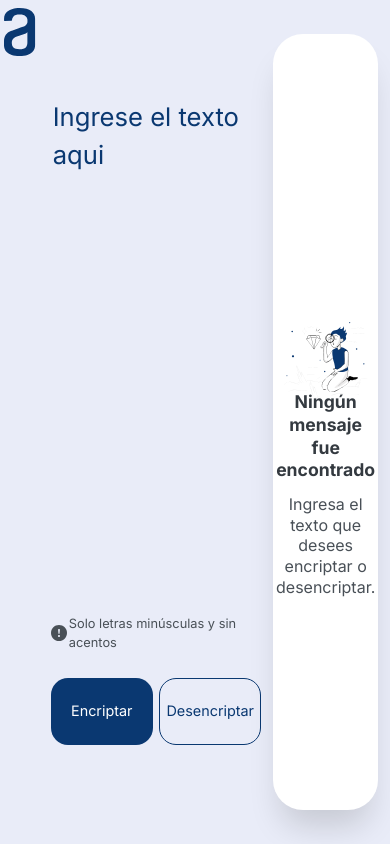
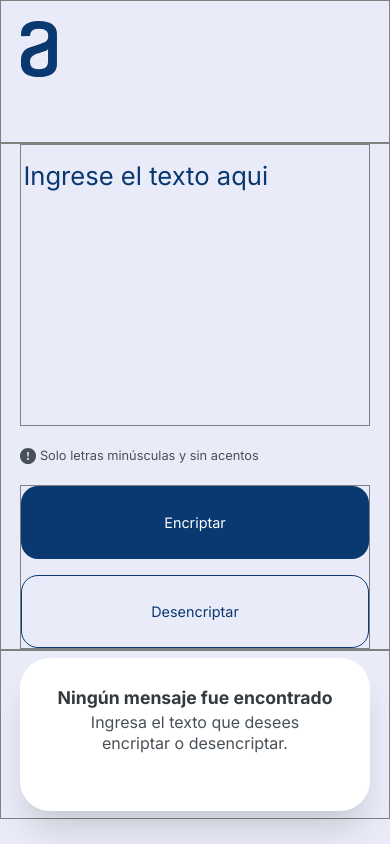
Before and after one commit to JoseDanielRomero/Challenge-Oracle-ONE, a plain HTML site: page index.html in a window 390 px wide. Drawn offline with nearby package versions, Linux system fonts and the light colour scheme.

Commit message:
Se estructuro las bases del diseno responsive para moviles, y en el style.css se agregaron comentarios para aportar a la lectura del codigo

```diff
--- a/function.js
+++ b/function.js
@@ -21,8 +21,8 @@ const diccionarioDesencriptado = {
 function copyToClipboard(text) {
     var sampleTextarea = document.createElement("textarea");
     document.body.appendChild(sampleTextarea);
-    sampleTextarea.value = text; //save main text in it
-    sampleTextarea.select(); //select textarea contenrs
+    sampleTextarea.value = text;
+    sampleTextarea.select();
     document.execCommand("copy");
     document.body.removeChild(sampleTextarea);
 }
--- a/index.html
+++ b/index.html
@@ -16,13 +16,13 @@
 
     <div class="contenedor">
 
-        <div class="logo-box">
+        <div class="logo-box flex">
 
             <img id="logo" src="Vector.svg">
 
         </div>
 
-        <div class="main-content">
+        <div class="main-content flex">
 
             <textarea id="campo-texto" placeholder="Ingrese el texto aqui" spellcheck="false"></textarea>
 
@@ -38,7 +38,7 @@
 
         </div>
 
-        <div class="side-content">
+        <div class="side-content flex">
 
             <div id="empty-box" class="side-box">
 
--- a/style.css
+++ b/style.css
@@ -150,7 +150,7 @@ html, body {
     gap: 10%;
 }
 
-/* ---------------- SIDE CONTENT: SIN RESPUESTA ----------------*/
+/* ------------ SIDE CONTENT: SIN RESPUESTA ------------*/
 
 #ilustracion {
     width: 80%;
@@ -184,7 +184,7 @@ html, body {
     padding: 0 6.5%;
 }
 
-/* ---------------- SIDE CONTENT: CON RESPUESTA ----------------*/
+/* ------------ SIDE CONTENT: CON RESPUESTA ------------*/
 
 #answer {
     height: 70%;
@@ -213,3 +213,146 @@ html, body {
     border: 1px solid #0A3871;
     color: #0A3871;
 }
+
+/* ---------------------------------- MEDIA QUERY: MOBILE ----------------------------------*/
+
+@media screen and (max-width: 480px) {
+
+    /* .contenedor {
+        background-color: red;
+    } */
+
+    html, body {
+        min-height: 100%;
+        margin: 0;
+    }
+
+    .contenedor {
+        height: 100%;
+        /* max-height: 200%; */
+        background-color: #E9ECF8;
+        display: flex;
+        flex-direction: column;
+    }
+
+    .logo-box {
+        height: 17%;
+        width: 100%;
+        border: 1px solid gray;
+        display: flex;
+        flex-direction: column;
+        align-items: flex-start;
+        padding-top: 5%;
+        padding-left: 5%;
+    }
+
+    #logo {
+        height: 3.5rem;
+    }
+
+    .main-content {
+        height: 60%;
+        width: 100%;
+        border: 1px solid gray;
+        display: flex;
+        flex-direction: column;
+        align-items: center;
+        justify-content: flex-start;
+        gap: 4%;
+    }
+
+    .side-content {
+        height: 20%;
+        width: 100%;
+        border: 1px solid gray;
+        display: flex;
+        flex-direction: column;
+        align-items: center;
+        justify-content: center;
+    }
+
+    /* ------ MAIN CONTENT ------*/
+
+    #campo-texto {
+        background-color: transparent;
+        border: 1px solid gray;
+        /* border: none; */
+        height: 60%;
+        width: 90%;
+        font-family: 'Inter', sans-serif;
+        font-style: normal;
+        font-weight: 400;
+        font-size: 1.6rem;
+        line-height: 150%;
+        color: #0A3871;
+        resize: none;
+        padding-top: 3%;
+    }
+
+    .button-box {
+        height: 35%;
+        width: 90%;
+        border: 1px solid gray;
+        display: flex;
+        flex-direction: column;
+        align-items: center;
+        justify-content: space-between;
+    }
+
+    .botones {
+        border-radius: 17px;
+        font-family: 'Inter', sans-serif;
+        font-style: normal;
+        font-weight: 400;
+        font-size: .9rem;
+        line-height: 150%;
+        color: #0A3871;
+        border: none;
+    }
+
+    .botones:hover {
+        cursor: pointer;
+        box-shadow: 0px 14px 22px -8px rgba(0, 0, 0, 0.15);
+        transition: .2s;
+    }
+
+    #boton-encriptar {
+        height: 45%;
+        width: 100%;
+        background-color: #0A3871;
+        color: white;
+    }
+
+    #boton-desencriptar {
+        height: 45%;
+        width: 100%;
+        background-color: transparent;
+        border: 1px solid #0A3871;
+        color: #0A3871;
+    }
+
+    /* ------ SIDE CONTENT ------*/
+
+    .side-box {
+        background-color: white;
+        height: 92%;
+        width: 90%;
+        box-shadow: 0px 24px 32px -8px rgba(0, 0, 0, 0.15);
+        border-radius: 30px;
+        display: flex;
+        flex-direction: column;
+        align-items: center;
+        justify-content: center;
+        padding-bottom: 7.2%;
+        gap: 10%;
+    }
+
+
+
+
+    #ilustracion {
+        display: none;
+    }
+
+
+};
```
